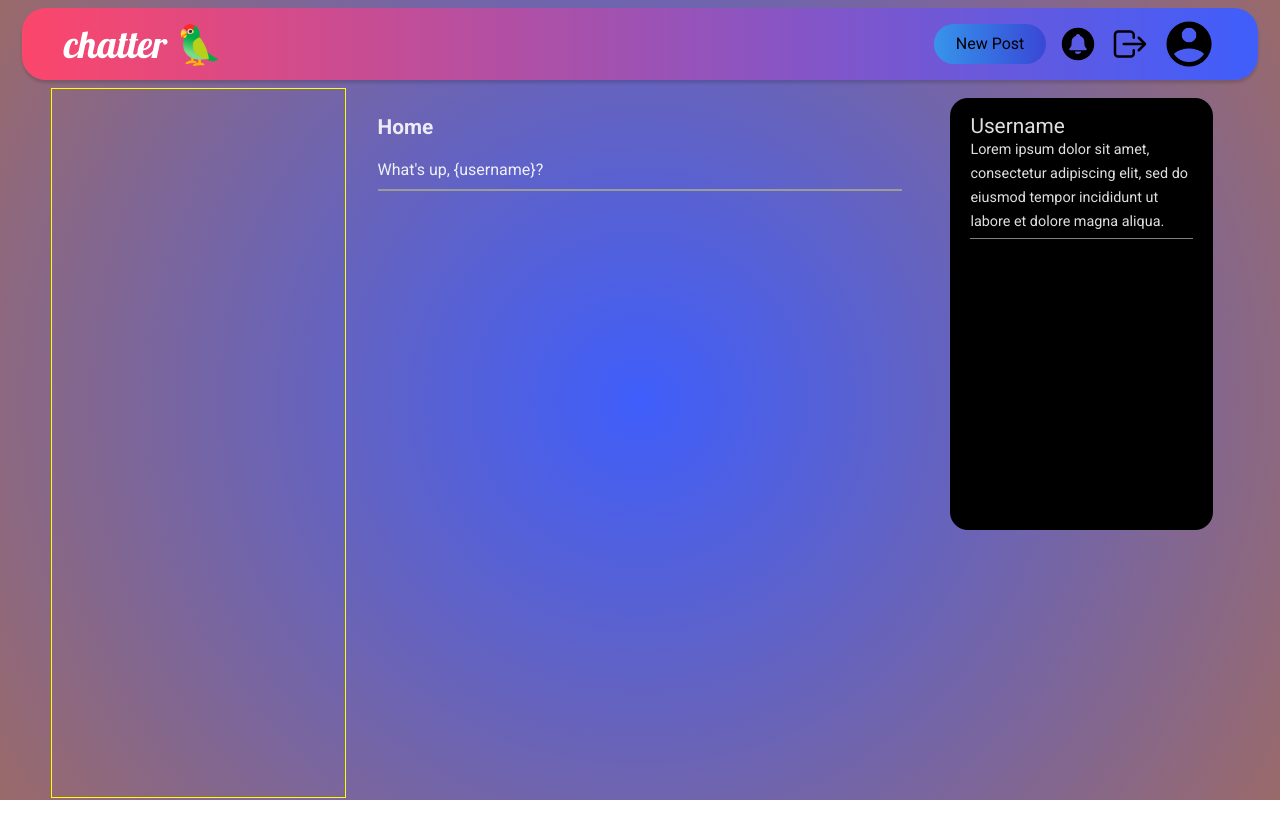
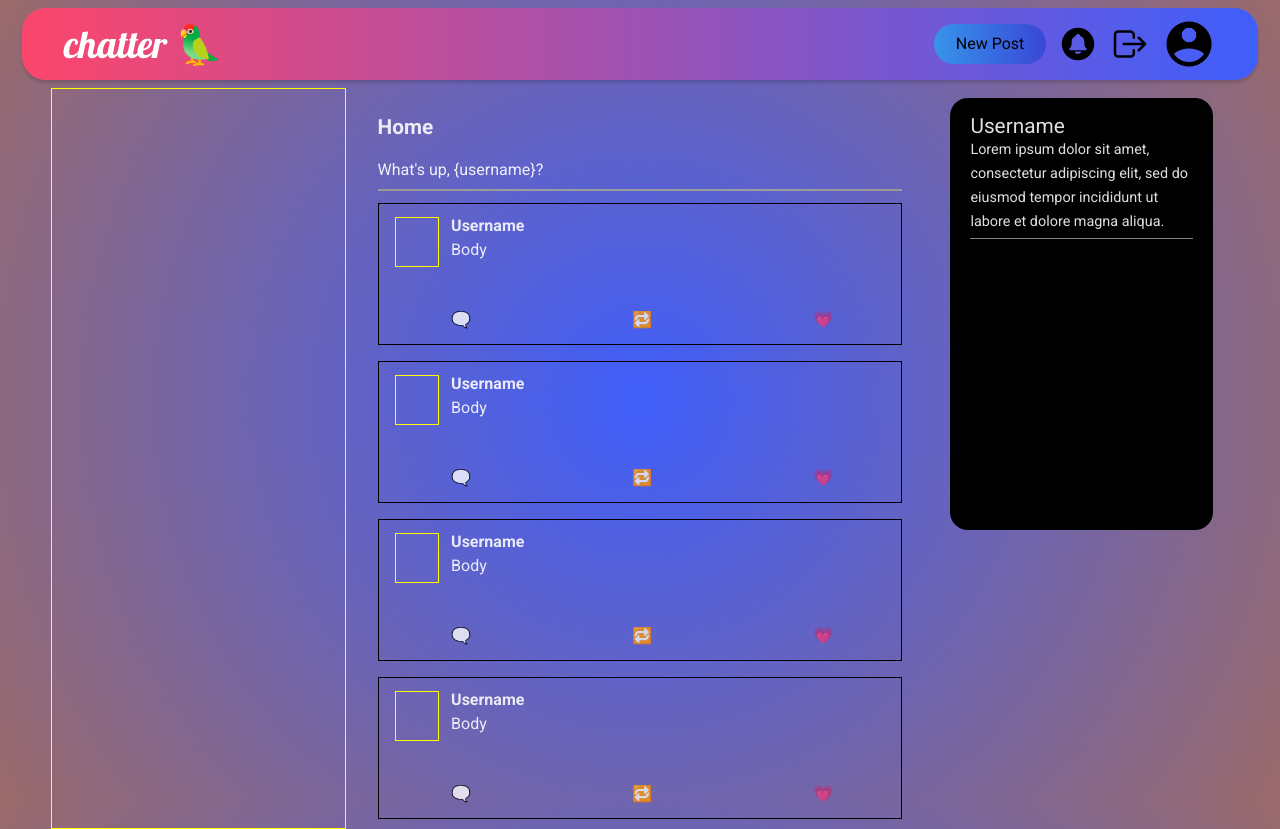
Before and after one commit to stndn0/chatter, a React (Vite) app in the folder client/: page /timeline in a window 1280 px wide. Before the commit the page ends 800 px from the top, so only its background shows below. Built offline with nearby package versions, Linux system fonts and the light colour scheme; no server answers.

Commit message:
created component and css for user posts in the timeline

```diff
--- /dev/null
+++ b/client/src/components/Post.css
@@ -0,0 +1,44 @@
+#post-container {
+    display: flex;
+    justify-content: center;
+    border: 1px solid black;
+}
+
+#post {
+    display: flex;
+    flex-direction: row;
+    gap: 12px;
+    padding: 10px 16px 10px 16px;
+    width: 96%;
+    min-height: 120px;
+}
+
+.post-profile-pic {
+    width: 48px;
+    height: 48px;
+    border: 1px solid yellow;
+    margin-top: 3px;
+}
+
+#post-content {
+    display: grid;
+    grid-template-rows: 20% 60% 20%;
+    width: 100%;
+}
+
+.post-username {
+    font-size: 1em;
+    font-weight: bold;
+}
+
+.post-body {
+}
+
+.post-social-row {
+    display: flex;
+    align-items: center;
+    justify-content: space-between;
+    margin-right: 12%;
+    height: 20px;
+    opacity: 0.9
+}
--- /dev/null
+++ b/client/src/components/Post.jsx
@@ -0,0 +1,24 @@
+import React from 'react'
+import './Post.css'
+
+export default function Post() {
+    return (
+        <div id='post-container'>
+            <div id='post'>
+                <div className="post-profile-pic"></div>
+
+                <div id="post-content">
+                    <div className="post-username">Username</div>
+
+                    <div className="post-body">Body</div>
+
+                    <div className="post-social-row">
+                        <div id='reply'>🗨️</div>
+                        <div id='boost'>🔁</div>
+                        <div id='like'>💗</div>
+                    </div>
+                </div>
+            </div>
+        </div>
+    )
+}
--- a/client/src/pages/Timeline.css
+++ b/client/src/pages/Timeline.css
@@ -29,6 +29,12 @@
     /* border-radius: 18px; */
 }
 
+#timeline-feed {
+    display: flex;
+    flex-direction: column;
+    gap: 16px;
+}
+
 h2 {
     font-size: 1.3em;
     margin-bottom: 12px;
--- a/client/src/pages/Timeline.jsx
+++ b/client/src/pages/Timeline.jsx
@@ -1,9 +1,22 @@
 import React from 'react';
+import Post from '../components/Post';
 import PostComposer from '../components/PostComposer';
 import UserProfile from '../components/UserProfile';
 import './Timeline.css'
 
-export default function Timeline() {
+export default function Timeline(props) {
+    const displayPosts = (props) => {
+        return (
+            <div id='timeline-feed'>
+                <Post></Post>
+                <Post></Post>
+                <Post></Post>
+                <Post></Post>
+            </div>
+        )
+    }
+
+
     return (
         <div id="page-root">
             <div id="grid-container">
@@ -14,6 +27,10 @@ export default function Timeline() {
                 <div id="timeline">
                     <h2>Home</h2>
                     <PostComposer></PostComposer>
+
+                    { /* Dynamically render different posts on the users timeline */}
+                    {displayPosts(props)}
+
                 </div>
 
                 <div id="col-right">
```
